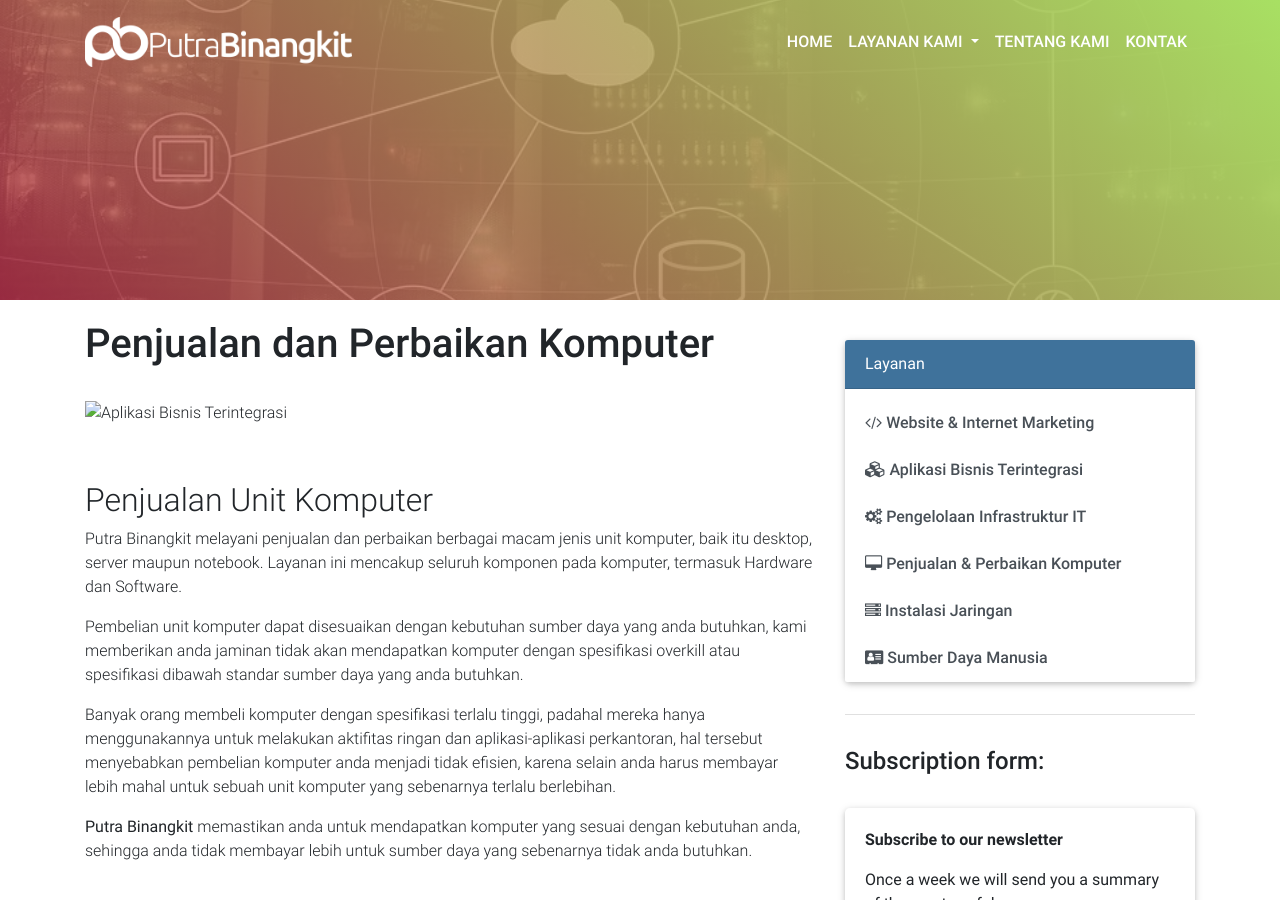
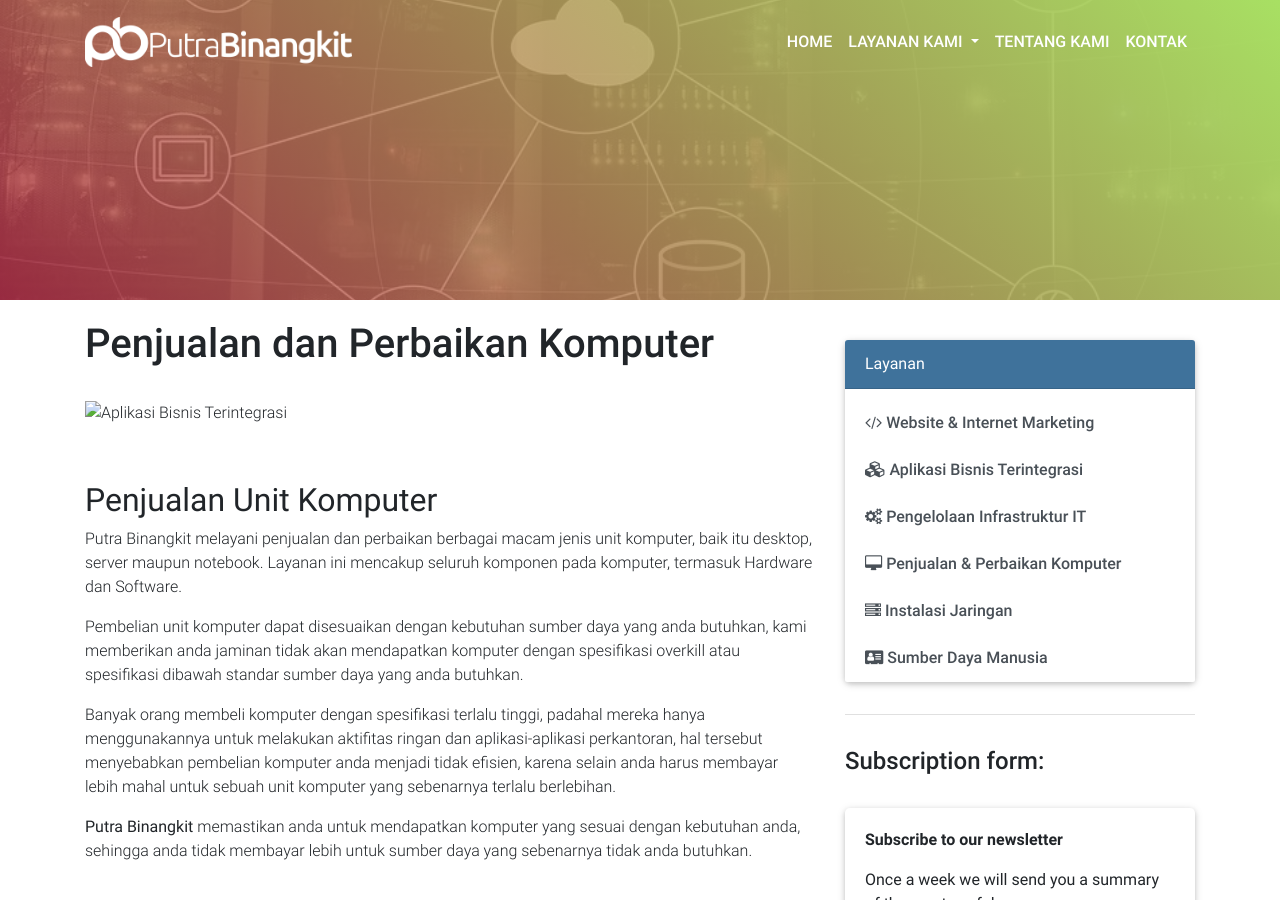
Before and after one commit to PutraBinangkit/putrabinangkit.github.io, a Jekyll site: the page built from penjualan-perbaikan-komputer.md, in a window 1280 px wide and 900 px high. Built offline with Jekyll 4.4.1, drawn with Linux system fonts in a browser that asks for light colours.

```diff
--- a/penjualan-perbaikan-komputer.md
+++ b/penjualan-perbaikan-komputer.md
@@ -7,7 +7,7 @@ title: Penjualan dan Perbaikan Komputer
 
 <br />
 
-## Penjualan Unit Komputer
+## **Penjualan Unit Komputer**
 Putra Binangkit melayani penjualan dan perbaikan berbagai macam jenis unit komputer, baik itu desktop, server maupun notebook. Layanan ini mencakup seluruh komponen pada komputer, termasuk Hardware dan Software.
 
 Pembelian unit komputer dapat disesuaikan dengan kebutuhan sumber daya yang anda butuhkan, kami memberikan anda jaminan tidak akan mendapatkan komputer dengan spesifikasi overkill atau spesifikasi dibawah standar sumber daya yang anda butuhkan.
@@ -18,7 +18,7 @@ Banyak orang membeli komputer dengan spesifikasi terlalu tinggi, padahal mereka
 
 <br />
 
-## Perbaikan Komputer
+## **Perbaikan Komputer**
 Memperbaiki komputer anda dengan layanan kami adalah keputusan yang tepat, kami tidak hanya sekedar menawarkan perbaikan perangkat komputer namun juga melakukan optimasi. Tim kami juga memberikan layanan pencadangan (Backup) untuk mengamankan seluruh data dan system komputer anda, sehingga data dan sistem komputer anda lebih aman.
 
 Teknisi Putra Binangkit juga menawarkan pemulihan (recovery) data dari hard drive yang telah mengalami penuruna fungsi atau mengalami kerusakan pada sektor tertentu.
```
